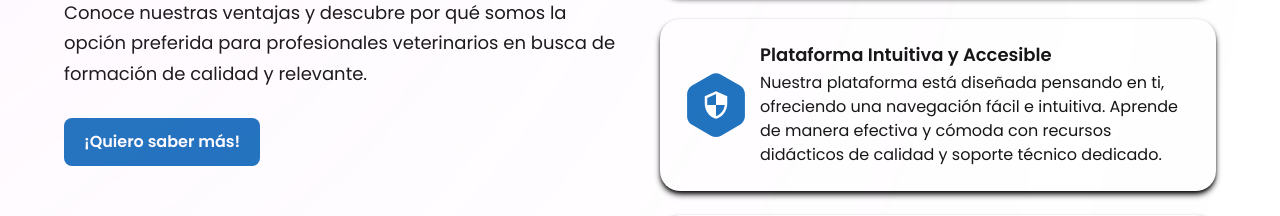
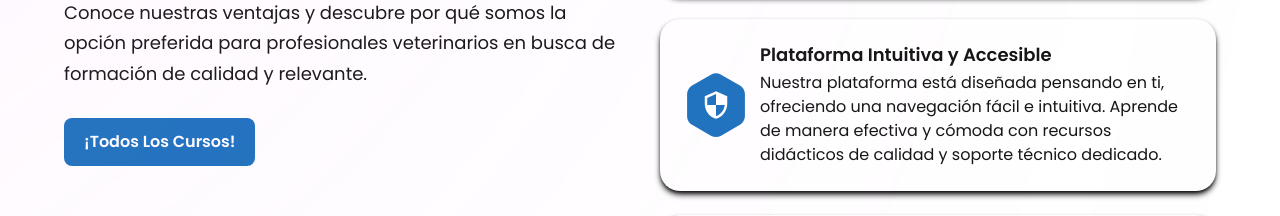
Before and after one commit to bryansanudo/vet-academy, a React (Vite) app: page / in a window 1280 px wide. Shown: the part 1120-1336 px from the top of the page. Built offline with nearby package versions, Linux system fonts and the light colour scheme.

Commit message:
todos los cursos

```diff
--- a/src/components/home/Business.jsx
+++ b/src/components/home/Business.jsx
@@ -72,7 +72,7 @@ const Business = ({ darkMode }) => (
 
       <Link to="/courses">
         <button className={`${styles.button} bg-primary `}>
-          ¡Quiero saber más!
+          ¡Todos Los Cursos!
         </button>
       </Link>
     </div>
```
